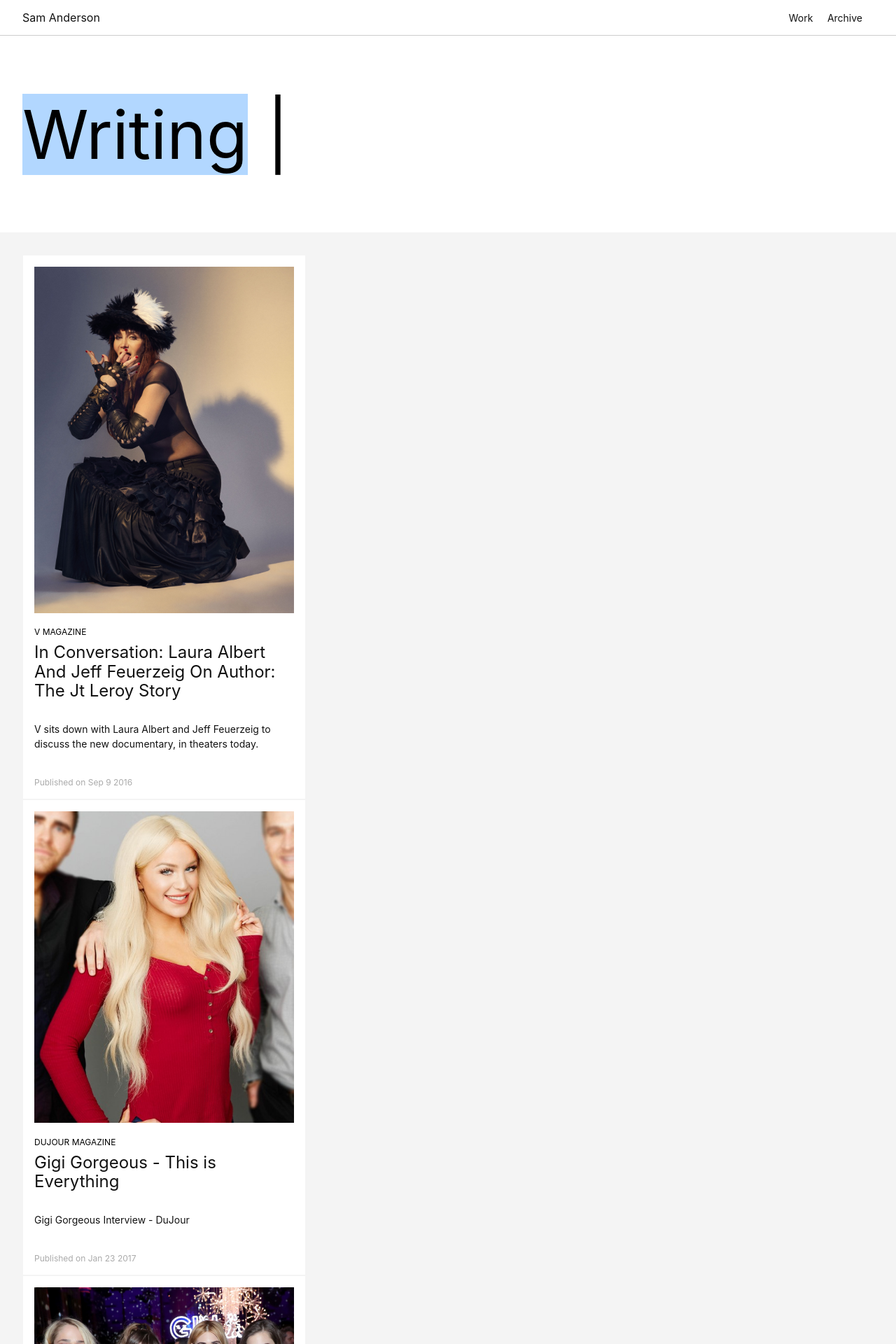
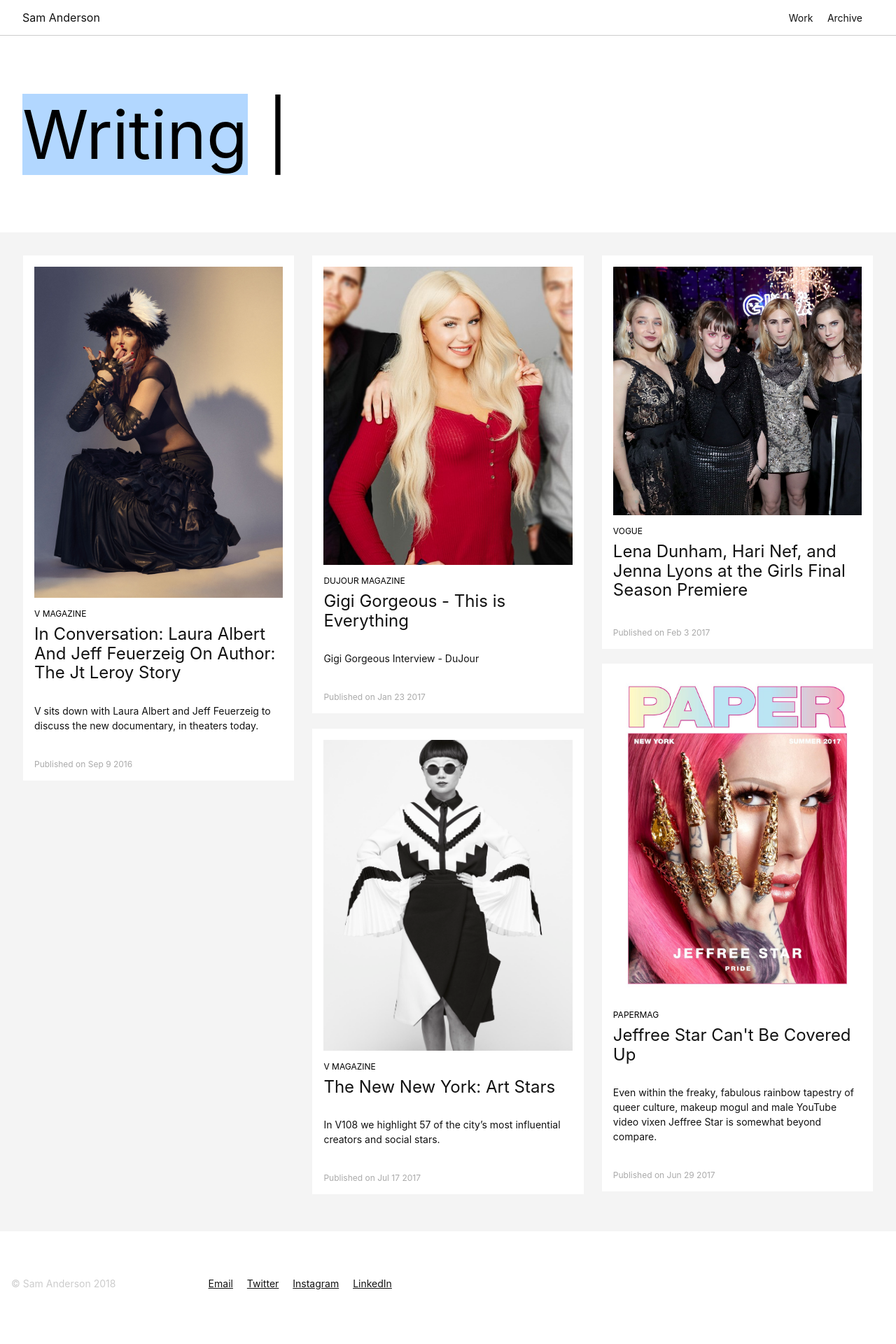
Before and after one commit to willanderson/sja-portfolio, a Jekyll site: the page built from writing/index.html, in a window 1280 px wide. Shown: the top 1920 px of the page at 70% size. Built offline with Jekyll 4.4.1, drawn with Linux system fonts in a browser that asks for light colours; nearby versions of some CDN libraries; the list of posts is cut into pages by our own code.

Commit message:
Added back in masrony layout

```diff
--- a/_includes/grid-block.html
+++ b/_includes/grid-block.html
@@ -1,4 +1,4 @@
-<div class="block w-third pa3 bg-white ba b--near-white">
+<div class="grid__item pa3 bg-white ba b--near-white">
   <div class="inner">
     <div class="top mb3"><a target="_blank" href="{{ article.source}}"><img class="w-100" src="{{ article.image }}" /></a></div>
     <div class="bottom flex flex-column">
--- a/_layouts/default.html
+++ b/_layouts/default.html
@@ -16,6 +16,7 @@
 </body>
 <script src="https://cdnjs.cloudflare.com/ajax/libs/jquery/3.3.1/jquery.js"></script>
 <script src="https://unpkg.com/masonry-layout@4/dist/masonry.pkgd.min.js"></script>
+<script src="https://unpkg.com/imagesloaded@4/imagesloaded.pkgd.js"></script>
 <script src="https://unpkg.com/infinite-scroll@3/dist/infinite-scroll.pkgd.js"></script>
 <script src="/js/app.js"></script>
 </html>
--- a/_layouts/writing.html
+++ b/_layouts/writing.html
@@ -2,8 +2,10 @@
 layout: default
 ---
 {% include subhero.html %}
-<div class="bg-near-white pa4">
-  <div class="grid">
+<div class="bg-near-white pa4 are-images-unloaded">
+  <div class="grid are-images-unloaded">
+    <div class="grid__col-sizer"></div>
+    <div class="grid__gutter-sizer"></div>
     {% for article in paginator.posts %}
       {% include grid-block.html %}
     {% endfor %}
@@ -14,13 +16,12 @@ layout: default
       <a href="{{ paginator.next_page_path }}" class="pagination__next">Next</a>
       {% endif %}
   </div>
-  <div class="scroller-status">
-    <div class="infinite-scroll-request loader-ellips">
-      <div class="typing">
-          <span></span>
-          <span></span>
-          <span></span>
+  <div class="page-load-status">
+      <div class="loader-ellips infinite-scroll-request">
+          <span class="loader-ellips__dot"></span>
+          <span class="loader-ellips__dot"></span>
+          <span class="loader-ellips__dot"></span>
+          <span class="loader-ellips__dot"></span>
       </div>
-    </div>
   </div>
 </div>
--- a/css/style.css
+++ b/css/style.css
@@ -75,3 +75,51 @@
     color: black;
   }
 }
+
+.pagination {
+  display: none;
+}
+
+/* Masrony Grid */
+
+/* reveal grid after images loaded */
+.grid.are-images-unloaded {
+  opacity: 0;
+}
+
+.grid__item,
+.grid__col-sizer {
+  width: 32%;
+}
+
+.grid__gutter-sizer { width: 2%; }
+
+/* hide by default */
+.grid.are-images-unloaded .image-grid__item {
+  opacity: 0;
+}
+
+.grid__item {
+  margin-bottom: 20px;
+  float: left;
+}
+
+.grid__item--height1 { height: 140px; background: #EA0; }
+.grid__item--height2 { height: 220px; background: #C25; }
+.grid__item--height3 { height: 300px; background: #19F; }
+
+.grid__item--width2 { width: 66%; }
+
+.grid__item img {
+  display: block;
+  max-width: 100%;
+}
+
+
+.page-load-status {
+  display: none; /* hidden by default */
+  padding-top: 20px;
+  border-top: 1px solid #DDD;
+  text-align: center;
+  color: #777;
+}
--- a/js/app.js
+++ b/js/app.js
@@ -1,9 +1,47 @@
 $(document).ready(function() {
-    $('.grid').infiniteScroll({
-      path: '.pagination__next',
-      append: '.grid',
-      status: '.scroller-status',
-      scrollThresold: 1000
+
+    //-------------------------------------//
+    // init Masonry
+
+    var $grid = $('.grid').masonry({
+        itemSelector: 'none', // select none at first
+        columnWidth: '.grid__col-sizer',
+        gutter: '.grid__gutter-sizer',
+        percentPosition: true,
+        stagger: 30,
+        visibleStyle: {
+            transform: 'translateY(0)',
+            opacity: 1
+        },
+        hiddenStyle: {
+            transform: 'translateY(100px)',
+            opacity: 0
+        },
     });
 
+    // get Masonry instance
+    var msnry = $grid.data('masonry');
+
+    // initial items reveal
+    $grid.imagesLoaded(function() {
+        $grid.removeClass('are-images-unloaded');
+        $grid.masonry('option', {
+            itemSelector: '.grid__item'
+        });
+        var $items = $grid.find('.grid__item');
+        $grid.masonry('appended', $items);
+    });
+
+
+    //-------------------------------------//
+    // init Infinte Scroll
+
+    $grid.infiniteScroll({
+        path: '.pagination__next',
+        append: '.grid__item',
+        outlayer: msnry,
+        status: '.page-load-status',
+    });
+
+
 });
```
Also changed, not shown: 8 other files.
